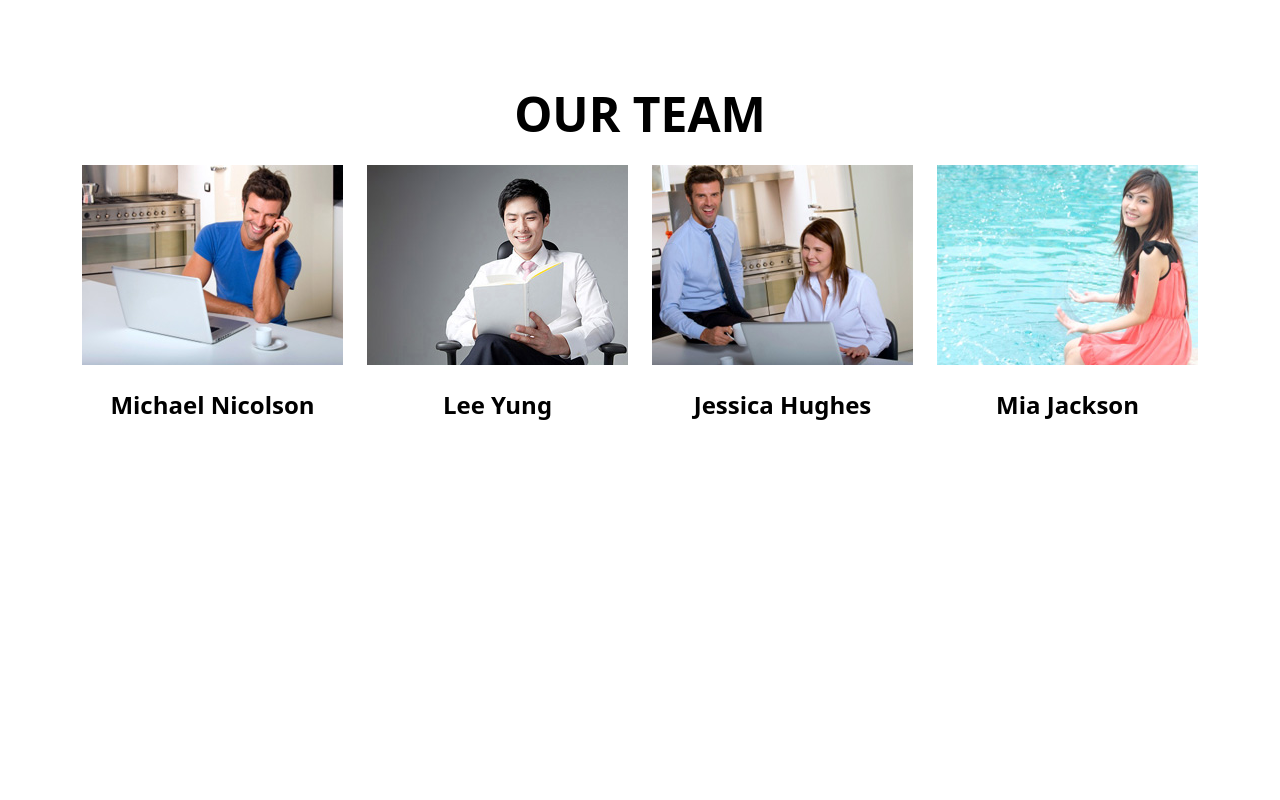
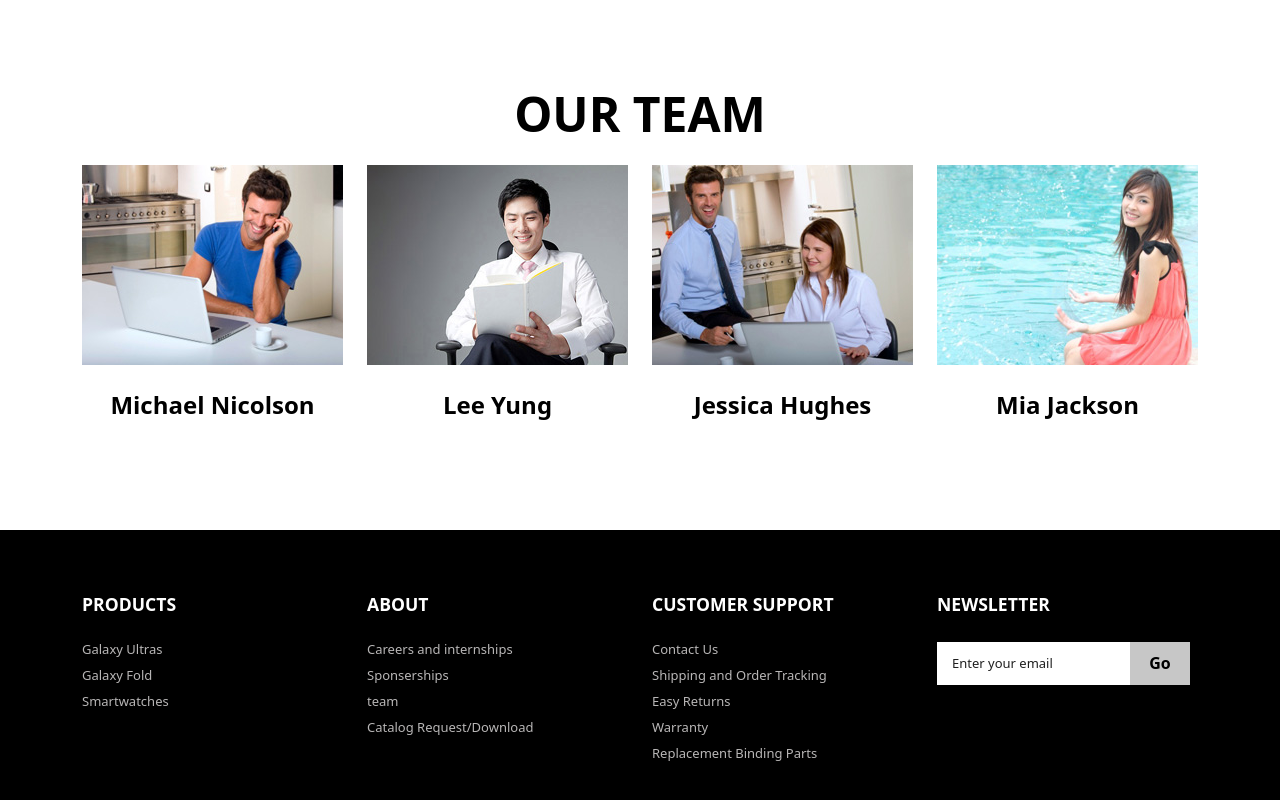
Before and after one commit to zarke998/samsung-shop, an Angular app: page / in a window 1280 px wide. Shown: the part 3353-4153 px from the top of the page. Before the commit the page ends 3883 px from the top, so only its background shows below. Built offline with nearby package versions, Linux system fonts and the light colour scheme.

Commit message:
feat: add footer

```diff
--- a/src/app/app.component.html
+++ b/src/app/app.component.html
@@ -1,3 +1,5 @@
 <app-header-nav [menuItems]="menu" [logoImage]="logo"></app-header-nav>
 
 <router-outlet></router-outlet>
+
+<app-footer></app-footer>
--- /dev/null
+++ b/src/app/footer/footer.component.html
@@ -0,0 +1,51 @@
+<div class="footer">
+    <div class="container">
+        <div class="row">
+            <div class="col-md-3">
+                <ul class="footer_box">
+                    <h4>Products</h4>
+                    <li><a href="#">Galaxy Ultras</a></li>
+                    <li><a href="#">Galaxy Fold</a></li>
+                    <li><a href="#">Smartwatches</a></li>
+                </ul>
+            </div>
+            <div class="col-md-3">
+                <ul class="footer_box">
+                    <h4>About</h4>
+                    <li><a href="#">Careers and internships</a></li>
+                    <li><a href="#">Sponserships</a></li>
+                    <li><a href="#">team</a></li>
+                    <li><a href="#">Catalog Request/Download</a></li>
+                </ul>
+            </div>
+            <div class="col-md-3">
+                <ul class="footer_box">
+                    <h4>Customer Support</h4>
+                    <li><a href="#">Contact Us</a></li>
+                    <li><a href="#">Shipping and Order Tracking</a></li>
+                    <li><a href="#">Easy Returns</a></li>
+                    <li><a href="#">Warranty</a></li>
+                    <li><a href="#">Replacement Binding Parts</a></li>
+                </ul>
+            </div>
+            <div class="col-md-3">
+                <ul class="footer_box">
+                    <h4>Newsletter</h4>
+                    <div class="footer_search">
+                        <form>
+                        <input type="text" value="Enter your email" onfocus="this.value = '';" onblur="if (this.value == '') {this.value = 'Enter your email';}">
+                        <input type="button" value="Go">
+                        </form>
+                    </div>
+                    <ul class="social">
+                        <li class="facebook"><a href="#"><span> </span></a></li>
+                        <li class="twitter"><a href="#"><span> </span></a></li>
+                        <li class="instagram"><a href="#"><span> </span></a></li>
+                        <li class="pinterest"><a href="#"><span> </span></a></li>
+                        <li class="youtube"><a href="#"><span> </span></a></li>
+                    </ul>
+                </ul>
+            </div>
+        </div>
+    </div>
+</div>
--- /dev/null
+++ b/src/app/footer/footer.component.scss
@@ -0,0 +1,128 @@
+.footer{
+	background:#000;
+	padding:5% 0;
+}
+ul.footer_box{
+	list-style:none;
+	padding:0;
+}
+ul.footer_box h4{
+	color:#fff;
+	font-size:1.1em;
+	text-transform:uppercase;
+	font-weight:700;
+	margin-bottom: 8%;
+}
+ul.footer_box li a{
+	color: #B8B6B6;
+	font-size: 0.8125em;
+	text-decoration:none;
+	line-height: 2em;
+}
+ul.footer_box li a:hover{
+	color:#fff;
+}
+.footer_search {
+	margin-top: 10%;
+	width:100%;
+	position:relative;
+}
+.footer_search input[type="text"] {
+	outline: none;
+	padding: 12px 15px;
+	outline: none;
+	color: #202020;
+	background: #FFF;
+	border: none;
+	width: 74%;
+	line-height: 1.5em;
+	font-size: 0.8125em;
+}
+.footer_search  input[type="button"] {
+	background: #C7C7C7;
+	padding: 9px 19px;
+	border: none;
+	cursor: pointer;
+	position: absolute;
+	line-height: 1.6em;
+	font-size: 1em;
+	color: #000;
+	font-weight: 800;
+	outline: none;
+	-webkit-transition: all 0.3s;
+	-moz-transition: all 0.3s;
+	transition: all 0.3s;
+}
+.footer_search  input[type="submit"]:hover {
+	background:#222;
+	color:#fff;
+}
+ul.social{
+	list-style:none;
+	padding:0;
+	margin-top: 17%;
+}
+ul.social li:first-child, ol li:first-child {
+	margin-top: 0px;
+	margin-left: 0;
+}
+ul.social li{
+	display:inline-block;
+	margin-right:8px;
+}
+ul.social li a span:hover{
+	opacity:0.5;
+}
+li.facebook a span {
+	height: 25px;
+	width: 25px;
+	display: block;
+	background: url()no-repeat -256px -276px;
+}
+li.twitter a span {
+	height: 25px;
+	width: 25px;
+	display: block;
+	background: url()no-repeat -298px -276px;
+}
+li.instagram a span {
+	height: 25px;
+	width: 25px;
+	display: block;
+	background: url()no-repeat -346px -276px;
+}
+li.pinterest a span {
+	height: 25px;
+	width: 25px;
+	display: block;
+	background: url()no-repeat -391px -276px;
+}
+li.youtube a span {
+	height: 25px;
+	width: 47px;
+	display: block;
+	background: url()no-repeat -437px -276px;
+}
+.dropdown dd, .dropdown dt, .dropdown ul { margin:0px; padding:0px; }
+.dropdown dd { position:relative; }
+.dropdown a, .dropdown a:visited { color:#fff; text-decoration:none; outline:none;}
+.dropdown a:hover { color:#fff;}
+.dropdown dt a:hover { color:#fff;}
+.dropdown dt a {background:url() no-repeat scroll right center; display:block; padding-right:20px;
+}
+.dropdown dt a span {cursor: pointer;
+	cursor: pointer;
+	display: block;
+	padding:0px 10px;
+	font-size: 0.85em;
+	color: #FFF;
+	font-weight: 400;
+}
+        .dropdown dd ul { background:#222 none repeat scroll 0 0;color:#fff; display:none;
+                          left:0px; padding:5px 0px; position:absolute; top:13px; width:auto; min-width:200px; list-style:none;}
+        .dropdown span.value { display:none;}
+        .dropdown dd ul li a { padding:5px; display:block;font-size: 13px;}
+        .dropdown dd ul li a:hover { background-color:#444;}
+
+        .dropdown img.flag { border:none; vertical-align:middle; margin-left:10px; }
+        .flagvisibility { float: right;}
--- /dev/null
+++ b/src/app/footer/footer.component.ts
@@ -0,0 +1,17 @@
+import { Component, OnInit, ViewChild } from '@angular/core';
+import { FormControl, FormGroup, NgForm, Validators } from '@angular/forms';
+
+@Component({
+  selector: 'app-footer',
+  templateUrl: './footer.component.html',
+  styleUrls: ['./footer.component.scss']
+})
+export class FooterComponent implements OnInit {
+
+  constructor() {
+   }
+
+  ngOnInit(): void {
+
+  }
+}
```
Also changed, not shown: src/app/app.module.ts (+7 -2 lines), 1 other file (tests, documents, lock files or other folders).
